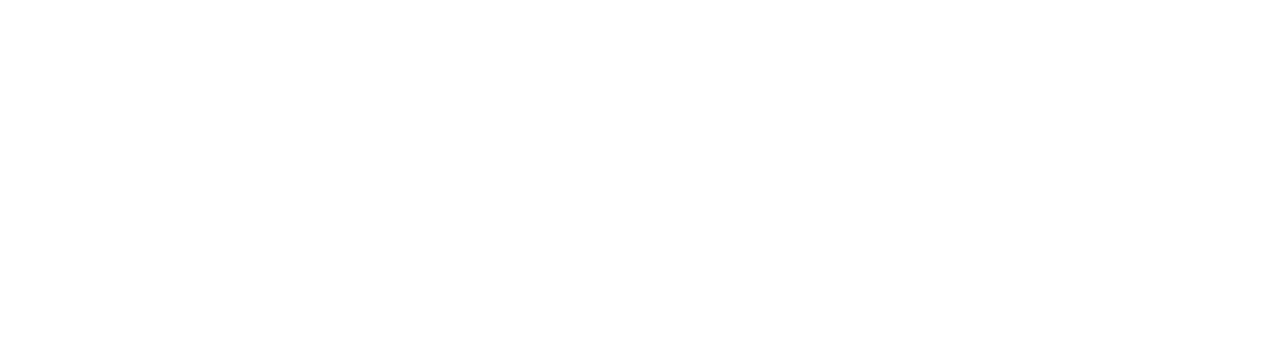
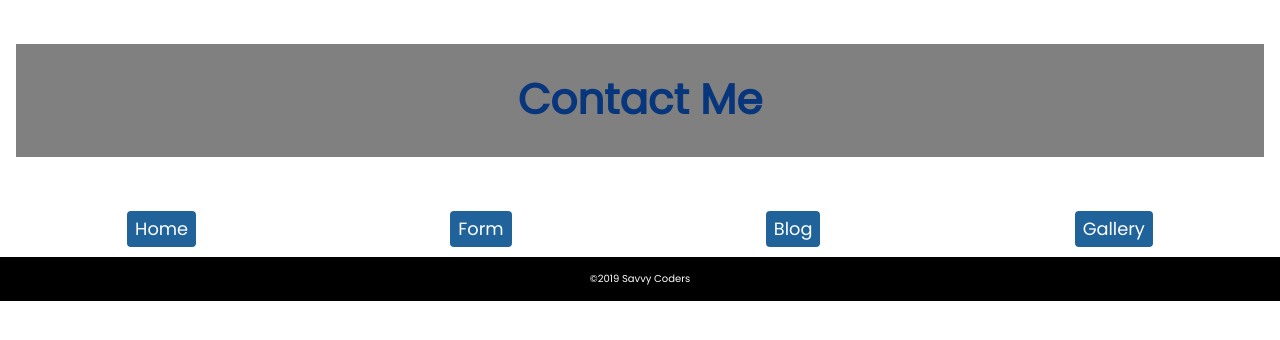
Before and after one commit to oscarg10/spa-oct-2019, a plain HTML site: page form/index.html in a window 1280 px wide. Drawn offline with nearby package versions, Linux system fonts and the light colour scheme; files that its build step writes are made by us from their sources.

Commit message:
Copy and paste starter code from home page

```diff
--- a/form/index.html
+++ b/form/index.html
@@ -4,9 +4,30 @@
   <meta charset="UTF-8">
   <meta name="viewport" content="width=device-width, initial-scale=1.0">
   <meta http-equiv="X-UA-Compatible" content="ie=edge">
+  <link rel="stylesheet" href="https://cdnjs.cloudflare.com/ajax/libs/modern-normalize/0.5.0/modern-normalize.min.css">
+
+  <link href="https://fonts.googleapis.com/css?family=Poppins&display=swap" rel="stylesheet">
+
+  <link rel="stylesheet" href="styles.css">
+
   <title>Contact Me</title>
 </head>
 <body>
+  <header>
+    <h1>Contact Me</h1>
+  </header>
 
+  <nav>
+    <ul class="flex justify-space-around">
+      <li class ="button button--circle"><a href="#">Home</a></li>
+      <li class ="button"><a href="">Form</a></li>
+      <li class ="button"><a href="">Blog</a></li>
+      <li class ="button"><a href="">Gallery</a></li>
+    </ul>
+  </nav>
+  <main></main>
+  <footer>
+    &copy;2019 Savvy Coders
+  </footer>
 </body>
 </html>
```
